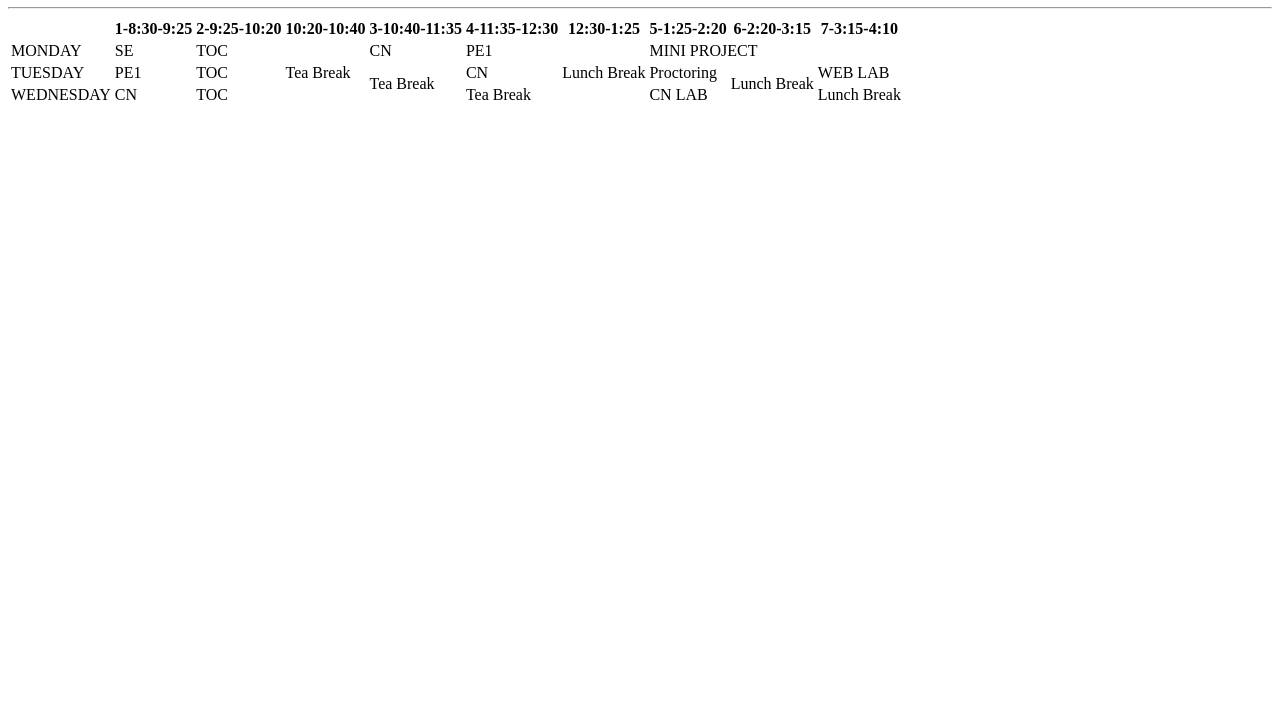
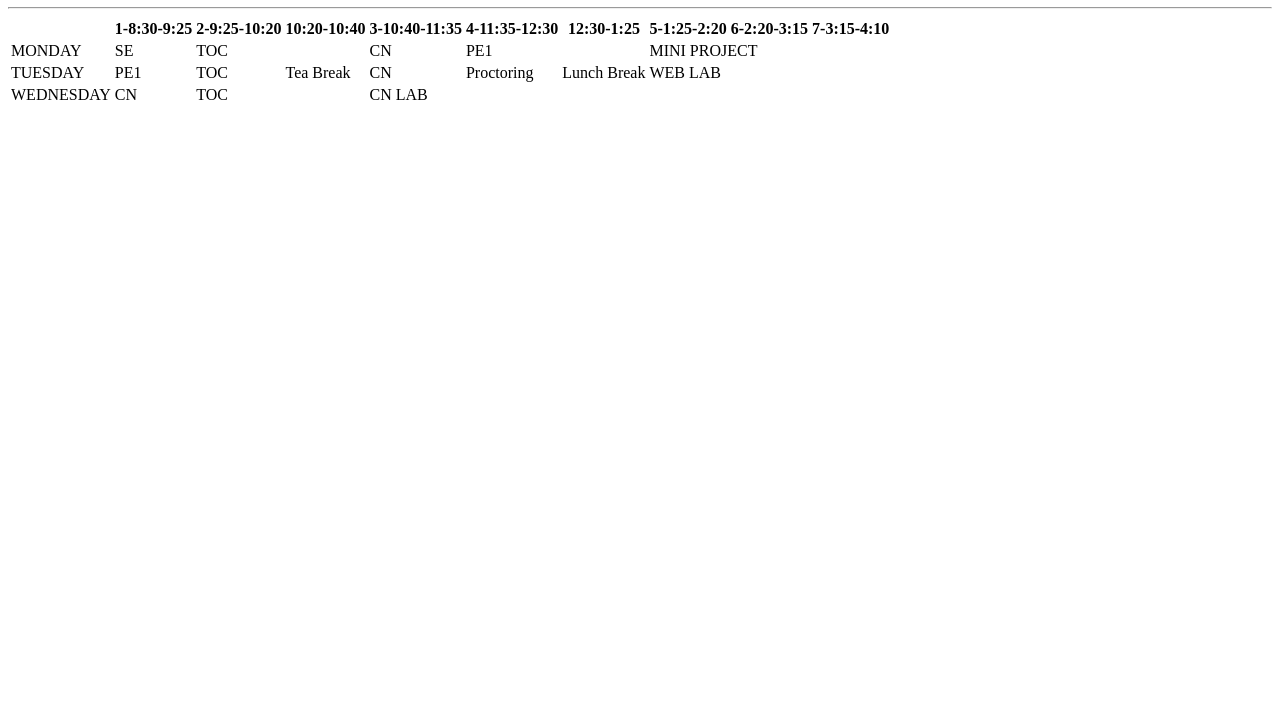
Before and after one commit to TrishaReddyC/WebLab, a plain HTML site: page lab1.html in a window 1280 px wide. Shown: the part 73-800 px from the top of the page. Drawn offline with Linux system fonts and the light colour scheme.

Commit message:
Remove rowspan for breaks in lab1.html
Removed rowspan attributes for Tea Break and Lunch Break.

```diff
--- a/lab1.html
+++ b/lab1.html
@@ -33,19 +33,15 @@
     	<td>TUESDAY</td>
     	<td>PE1</td>
     	<td>TOC</td>
-    	<td rowspan="6">Tea Break</td>
     	<td>CN</td>
     	<td>Proctoring</td>
-    	<td rowspan="6">Lunch Break</td>
     	<td colspan="2">WEB LAB</td>
     </tr>
     <tr>
     	<td>WEDNESDAY</td>
     	<td>CN</td>
     	<td>TOC</td>
-    	<td rowspan="6">Tea Break</td>
     	<td colspan="2">CN LAB</td>
-    	<td rowspan="6">Lunch Break</td>
     </tr>
   </table>
 
```
